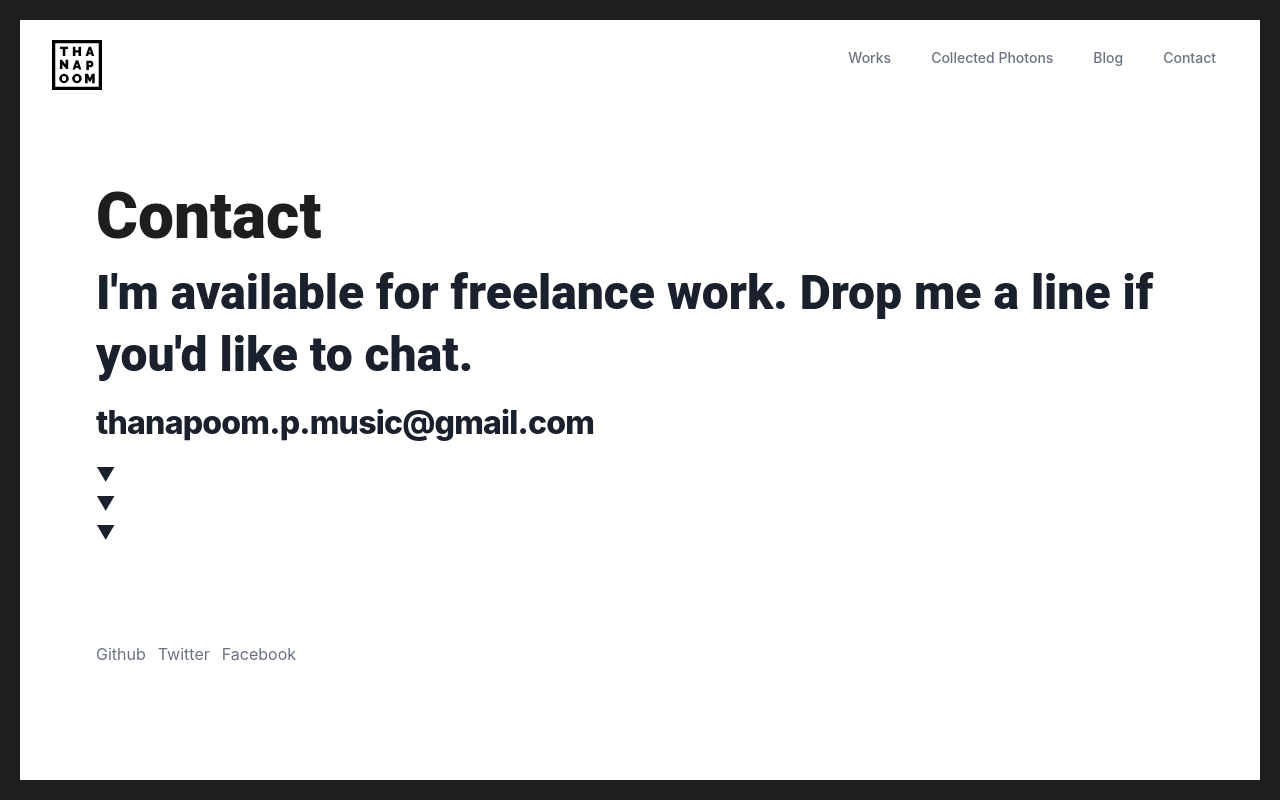
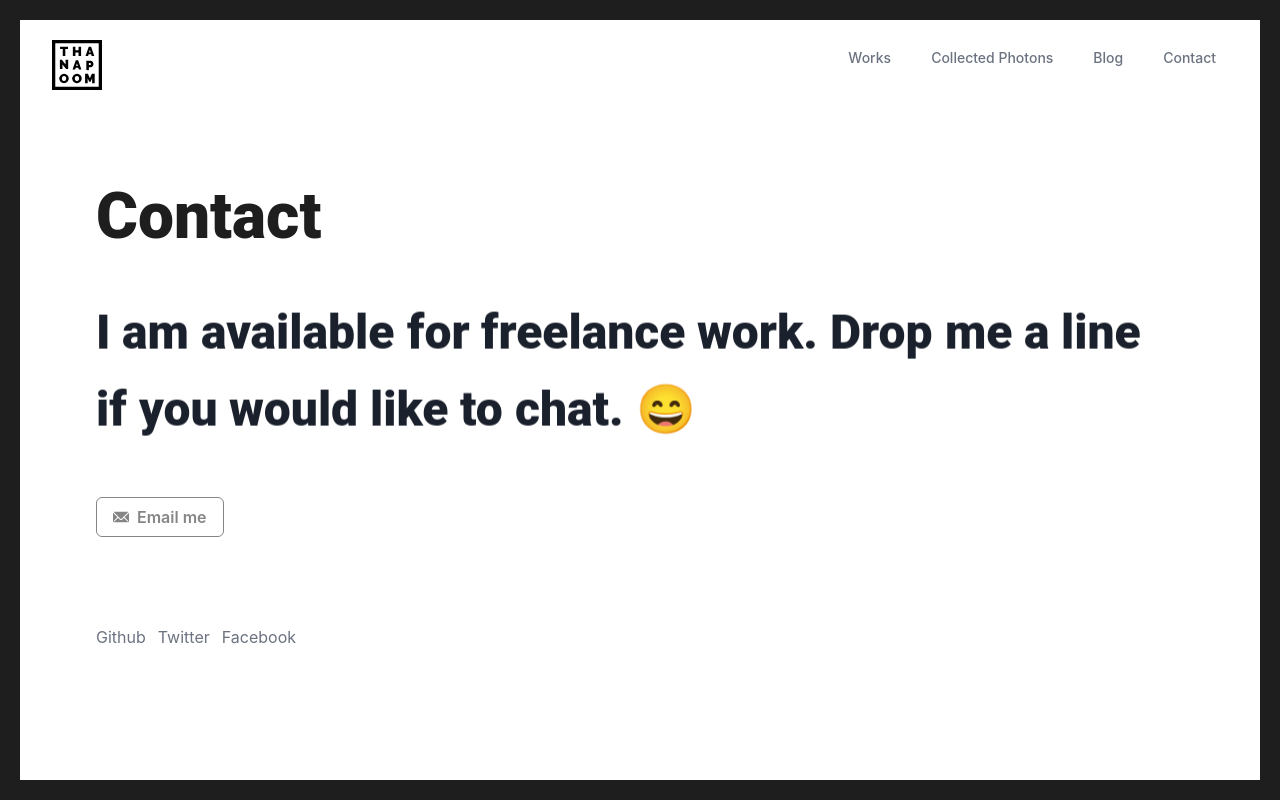
Before and after one commit to thanapoom21/portfolio-nextjs, a Next.js app: page /contact in a window 1280 px wide. Built offline with nearby package versions, Linux system fonts and the light colour scheme.

Commit message:
update margin-bottom, create AnimatedText and pass in the text for animation

```diff
--- a/components/layout.module.css
+++ b/components/layout.module.css
@@ -10,7 +10,7 @@
 .container {
   max-width: 70rem;
   padding: 0 1rem;
-  margin: 3rem auto 6rem;
+  margin: 3rem auto 3rem;
 }
 
 .header {
--- a/pages/contact.js
+++ b/pages/contact.js
@@ -1,8 +1,13 @@
 import Head from "next/head";
 import Layout, { siteTitle } from "../components/layout";
+import { Box, Button } from "@chakra-ui/react";
+import { EmailIcon } from "@chakra-ui/icons";
+import { SplitText } from "../components/SplitText";
+import { AnimatePresence, motion } from "framer-motion";
 import utilStyles from "../styles/utils.module.css";
 
 export default function Contact() {
+  const textToAnimate = `I am available for freelance work. Drop me a line if you would like to chat. 😄`;
   return (
     <Layout>
       <Head>
@@ -10,26 +15,75 @@ export default function Contact() {
       </Head>
       <section className={utilStyles.headingMd}>
         <h1 className={utilStyles.superBoldText4rem}>Contact</h1>
-        <p className={utilStyles.superBoldText3rem}>
-          I'm available for freelance work. Drop me a line if you'd like to
-          chat.
-        </p>
-        <p className={utilStyles.headingXl}>
-          <a href="mailto:thanapoom.p.music@gmail.com?Subject=Web Development">
-            thanapoom.p.music@gmail.com
-          </a>
-        </p>
-
-        {repeatIt(3, <div>&#9660;</div>)}
+        <Box mt={10}>
+          <AnimatedText>{textToAnimate}</AnimatedText>
+          <Button
+            my={10}
+            leftIcon={<EmailIcon />}
+            colorScheme="blackAlpha"
+            variant="outline"
+          >
+            <a href="mailto:thanapoom.p.music@gmail.com?Subject=Web Development">
+              Email me
+            </a>
+          </Button>
+          {/* <Repeat numberOfTimes={5}>
+            <div>&#9660;</div>
+          </Repeat> */}
+        </Box>
       </section>
     </Layout>
   );
 }
 
-const repeatIt = (numberOfTimes, thingsToRepeat) => {
-  let element = [];
-  for (let index = 0; index < numberOfTimes; index++) {
-    element.push(thingsToRepeat);
-  }
-  return element;
-};
+// /**
+//  *
+//  * @param {Number} numberOfTimes
+//  * @param {JSX} thingsToRepeat
+//  * @returns the number of array of element to be repeated. For experiment purposes.
+//  */
+// const repeatIt = (numberOfTimes, thingsToRepeat) => {
+//   let element = [];
+//   for (let index = 0; index < numberOfTimes; index++) {
+//     element.push(thingsToRepeat);
+//   }
+//   return element;
+// };
+
+// const Repeat = ({ numberOfTimes, children }) => {
+//   let element = [];
+//   for (let index = 0; index < numberOfTimes; index++) {
+//     element.push(children);
+//   }
+//   return <>{element}</>;
+// };
+
+function AnimatedText({ children }) {
+  return (
+    <div className={utilStyles.superBoldText3rem}>
+      <AnimatePresence>
+        <motion.div
+          initial={{ opacity: 1 }}
+          animate={{ opacity: 1 }}
+          exit={{ opacity: 0 }}
+        >
+          <SplitText
+            splitBy=" "
+            initial={{ y: "100%" }}
+            animate="visible"
+            variants={{
+              visible: (i) => ({
+                y: 0,
+                transition: {
+                  delay: i * 0.02,
+                },
+              }),
+            }}
+          >
+            {children}
+          </SplitText>
+        </motion.div>
+      </AnimatePresence>
+    </div>
+  );
+}
```
